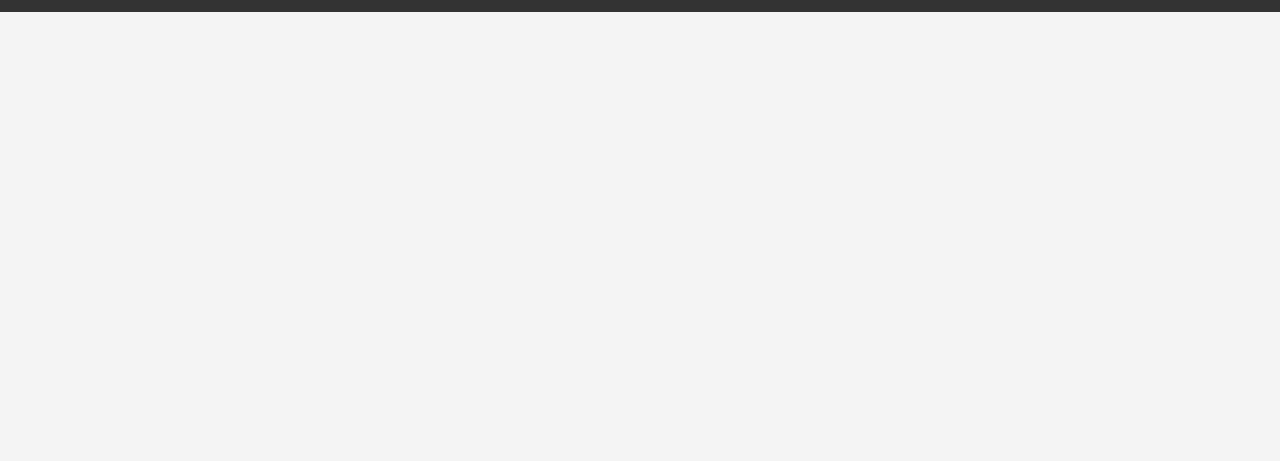
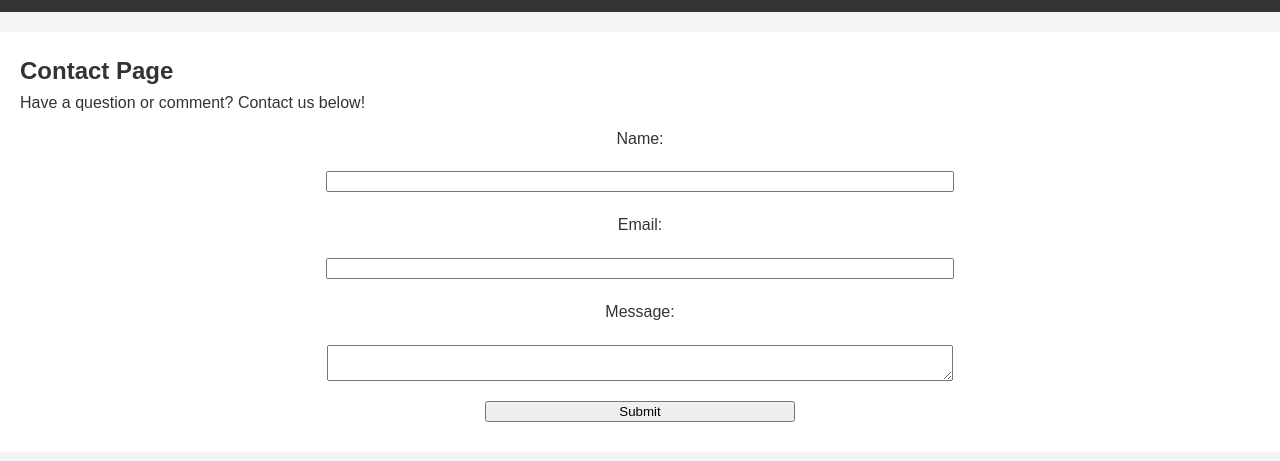
Before and after one commit to Tyler9219/-Principles, a plain HTML site: page project2/contact.html in a window 1280 px wide. Shown: the part 91-552 px from the top of the page. Drawn offline with Linux system fonts and the light colour scheme.

Commit message:
updated the form style

```diff
--- a/project2/contact.html
+++ b/project2/contact.html
@@ -4,6 +4,24 @@
     <meta charset="UTF-8">
     <meta name="viewport" content="width=device-width, initial-scale=1.0">
     <link rel="stylesheet" href="./css/main.css">
+    <style>
+        form {
+            display: flex;
+            flex-direction: column;
+            align-items: center;
+        }
+        label {
+            margin: 10px;
+        }
+        input, textarea {
+            margin: 10px;
+            width: 50%;
+        }
+        input[type="submit"] {
+            width: 25%;
+            margin: 10px;
+        }
+    </style>
     <title>Contact Us</title>
 </head>
 <body>
@@ -29,5 +47,22 @@
             </ul>
         </nav>
     </header>
+    <main>
+        <h2>
+            Contact Page
+        </h2>
+        <p>
+            Have a question or comment? Contact us below!
+        </p>
+        <form action="mailto:tyler.m.onolan@gmail.com" method="post" enctype="text/plain"><table>
+            <label for="name">Name:</label>
+            <input type="text" id="name" name="name" required>
+            <label for="email">Email:</label>
+            <input type="email" id="email" name="email" required>
+            <label for="message">Message:</label>
+            <textarea id="message" name="message" required></textarea>
+            <input type="submit" value="Submit">
+        </table></form>
+    </main>
 </body>
 </html>
```
Also changed, not shown: project2/feed.html (+8 -0 lines).
